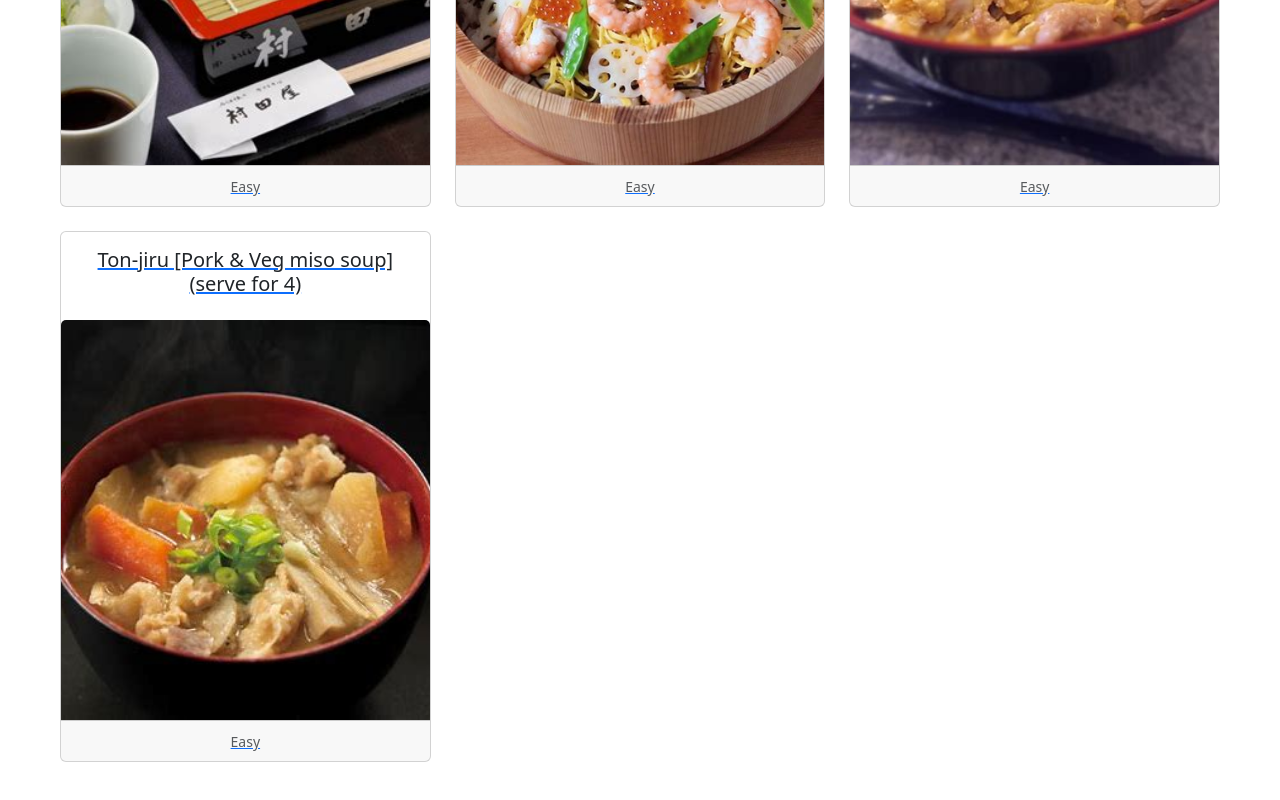
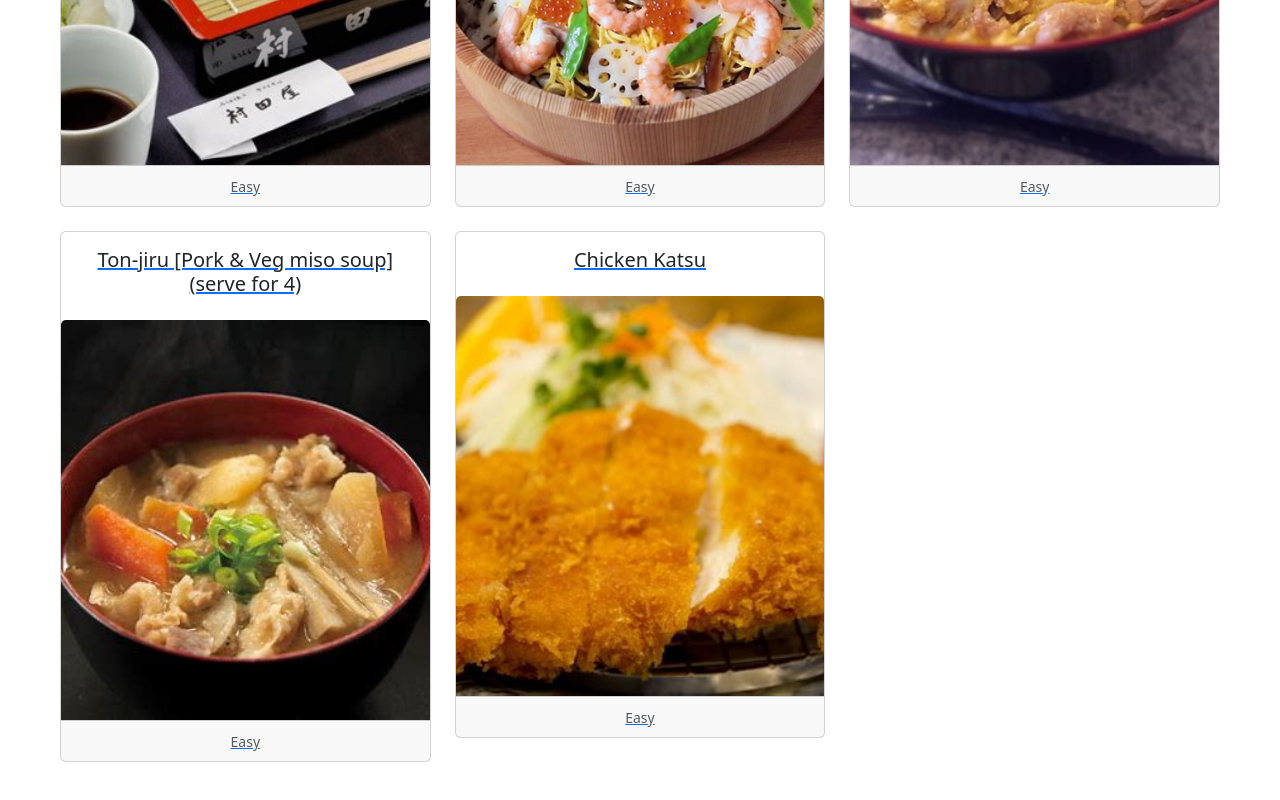
Before and after one commit to KaoriTsushima/japanese-recipes, a React (Create React App) app: page /recipes in a window 1280 px wide. Shown: the part 1822-2622 px from the top of the page. Built offline with nearby package versions, Linux system fonts and the light colour scheme.

Commit message:
added chicken katsu recipe

```diff
--- a/src/pages/recipeData.js
+++ b/src/pages/recipeData.js
@@ -8,6 +8,7 @@ import Soba from "../resources/mori-soba.jpg";
 import Chirashi from "../resources/chirashi.jpg";
 import Oyakodon from "../resources/oyakodon.jpg";
 import Tonjiru from "../resources/tonjiru.jpg";
+import Katsu from "../resources/chicken-katsu.jpg";
 
 export const recipeData = [
   {
@@ -247,4 +248,27 @@ export const recipeData = [
       "Searve and enjoy eating",
     ],
   },
+  {
+    path: "katsu",
+    title: "Chicken Katsu",
+    img: Katsu,
+    difficulty: "Easy",
+    ingredients: [
+      "chicken thigh or breast",
+      "salt",
+      "pepper",
+      "oil",
+      "egg",
+      "flour",
+      "panko",
+    ],
+    steps: [
+      "Put salt and pepper on both side of chicken",
+      "Put chicken in order flour, egg, and panko",
+      "Heat up deep pan with oil",
+      "Put chicken into deep pan",
+      "Around 10 minutes later, remove chicken from deep pan and put on kitchen paper",
+      "Searve and enjoy eating",
+    ],
+  },
 ];
```
Also changed, not shown: src/resources/chicken-katsu.jpg (added).
